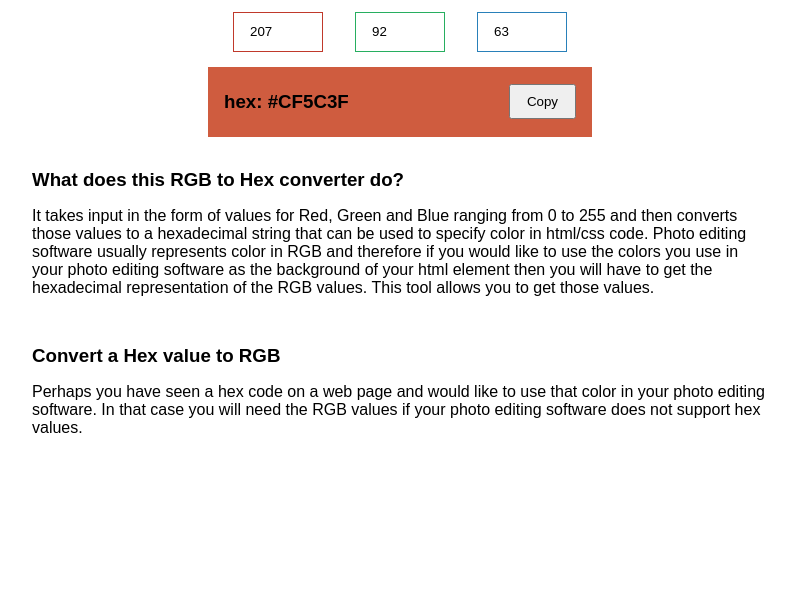
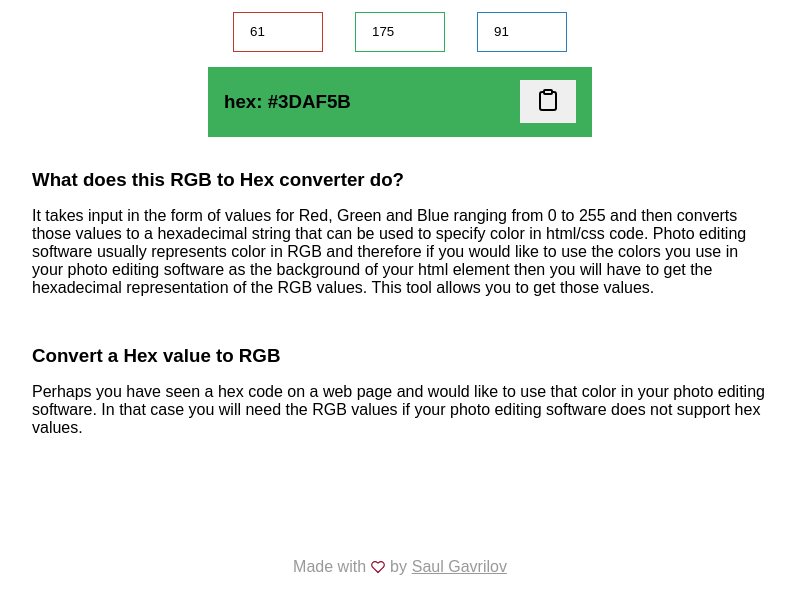
Before and after one commit to saulgavrilov/rgb-to-hex-color, a plain HTML site: page index.html in a window 1280 px wide. Shown: the part 208-800 px from the top of the page, without its empty margins (240-1035 px from the left). Drawn offline with Linux system fonts and the light colour scheme.

Commit message:
bugs fixes :beetle:

```diff
--- a/index.html
+++ b/index.html
@@ -22,7 +22,7 @@
         id="rInput"
         min="0"
         max="255"
-        value="207"
+        onfocus="value=''"
         placeholder="0 - 255"
       />
       <input
@@ -30,7 +30,7 @@
         id="gInput"
         min="0"
         max="255"
-        value="92"
+        onfocus="value=''"
         placeholder="0 - 255"
       />
       <input
@@ -38,14 +38,21 @@
         id="bInput"
         min="0"
         max="255"
-        value="63"
+        onfocus="value=''"
         placeholder="0 - 255"
       />
     </div>
 
     <div id="boxColor">
-      <h3>hex: #<span id="hexColor">CF5C3F</span></h3>
-      <button id="copyBtn">Copy</button>
+      <h3>hex: #<span id="hexColor"></span></h3>
+      <button id="copyBtn">
+        <svg viewBox="0 0 24 24">
+          <path
+            d="M16 4h2a2 2 0 0 1 2 2v14a2 2 0 0 1-2 2H6a2 2 0 0 1-2-2V6a2 2 0 0 1 2-2h2"
+          ></path>
+          <rect x="8" y="2" width="8" height="4" rx="1" ry="1"></rect>
+        </svg>
+      </button>
     </div>
 
     <div class="howItsWork">
@@ -74,6 +81,19 @@
       </p>
     </div>
 
+    <p class="copyright">
+      Made with
+      <svg viewBox="0 0 24 24">
+        <path
+          d="M20.84 4.61a5.5 5.5 0 0 0-7.78 0L12 5.67l-1.06-1.06a5.5 5.5 0 0 0-7.78 7.78l1.06 1.06L12 21.23l7.78-7.78 1.06-1.06a5.5 5.5 0 0 0 0-7.78z"
+        ></path>
+      </svg>
+      <span>by </span>
+      <a href="https://github.com/saulgavrilov" target="_blank">
+        Saul Gavrilov</a
+      >
+    </p>
+
     <script src="main.js"></script>
   </body>
 </html>
--- a/main.js
+++ b/main.js
@@ -1,15 +1,14 @@
 const rInput = document.querySelector("#rInput");
 const gInput = document.querySelector("#gInput");
 const bInput = document.querySelector("#bInput");
-let hexColor = document.querySelector("#hexColor");
 const boxColor = document.querySelector("#boxColor");
 const boxColorH3 = document.querySelector("#boxColor h3");
 const copyBtn = document.querySelector("#copyBtn");
-
-copyBtn.textContent = "Copy";
+const title = document.querySelector(".title");
+let hexColor = document.querySelector("#hexColor");
 
 document.addEventListener("keypress", (e) => {
-  if (e.keyCode === 13) {
+  if (e.keyCode === 13 || e.which === 13) {
     const nColor = rgb(
       parseInt(rInput.value),
       parseInt(gInput.value),
@@ -17,26 +16,9 @@ document.addEventListener("keypress", (e) => {
     );
     hexColor.textContent = nColor;
     boxColor.style.background = `#${nColor}`;
-
-    if (nColor === "000000") {
-      boxColorH3.style.color = "#FFFFFF";
-    }
-    if (nColor === "FFFFFF") {
-      boxColorH3.style.color = "#000000";
-    }
+    checker(nColor);
   }
 });
-
-copyBtn.addEventListener("click", () => {
-  navigator.clipboard.writeText(`#${hexColor.textContent}`);
-  copyBtn.textContent = "Copied";
-  setTimeout(() => {
-    copyBtn.textContent = "Copy";
-    console.log("c");
-  }, 1500);
-});
-
-clearInterval();
 
 const rgb = (r, g, b) => {
   const decToHex = (c) => {
@@ -51,3 +33,65 @@ const rgb = (r, g, b) => {
 
   return decToHex(r) + decToHex(g) + decToHex(b);
 };
+
+// Checker
+const checker = (cc) => {
+  if (cc === "000000") {
+    boxColorH3.style.color = "#FFFFFF";
+  }
+  if (cc === "FFFFFF") {
+    boxColorH3.style.color = "#000000";
+  }
+};
+
+copyBtn.addEventListener("click", () => {
+  // Copying the hex color to clipboard including the #
+  navigator.clipboard.writeText(`#${hexColor.textContent}`);
+
+  copyBtn.textContent = "Copied";
+  copyBtn.style.background = "#27AE60";
+  copyBtn.style.color = "#FFFFFF";
+  setTimeout(() => {
+    copyBtn.innerHTML = `
+      <svg viewBox="0 0 24 24">
+        <path
+          d="M16 4h2a2 2 0 0 1 2 2v14a2 2 0 0 1-2 2H6a2 2 0 0 1-2-2V6a2 2 0 0 1 2-2h2"
+        ></path>
+        <rect x="8" y="2" width="8" height="4" rx="1" ry="1"></rect>
+      </svg>
+      `;
+    copyBtn.style.background = "#FFFFFF";
+
+    // Generating new color for the copy button
+    const nColor = rgb(
+      parseInt(rInput.value),
+      parseInt(gInput.value),
+      parseInt(bInput.value)
+    );
+    hexColor.textContent = nColor;
+    copyBtn.style.color = `#${nColor}`;
+    checker(nColor);
+
+    // Choosing new color after copying the previous color
+    randomColor();
+  }, 1500);
+});
+
+// Random Color
+const randomColor = () => {
+  rInput.value = Math.floor(Math.random(0) * 255);
+  gInput.value = Math.floor(Math.random(0) * 255);
+  bInput.value = Math.floor(Math.random(0) * 255);
+  const nColor = rgb(
+    parseInt(rInput.value),
+    parseInt(gInput.value),
+    parseInt(bInput.value)
+  );
+  hexColor.textContent = nColor;
+  boxColor.style.background = `#${nColor}`;
+  checker(nColor);
+};
+
+title.addEventListener("click", randomColor);
+
+randomColor();
--- a/style.css
+++ b/style.css
@@ -13,8 +13,19 @@ body {
   font-family: sans-serif;
 }
 
+svg {
+  width: 24px;
+  height: 24px;
+  stroke: currentColor;
+  stroke-width: 2;
+  fill: none;
+  stroke-linecap: round;
+  stroke-linejoin: round;
+}
+
 .title {
   font-size: 7vmin;
+  user-select: none;
 }
 
 #inputs {
@@ -29,7 +40,6 @@ body {
   height: 40px;
   margin: 0.5rem 1rem;
   padding: 1rem;
-  /* flex: 1; */
   outline: none;
   transition: all 0.5s cubic-bezier(0.165, 0.84, 0.44, 1);
 }
@@ -64,13 +74,14 @@ body {
 
 #boxColor button {
   padding: 0.5rem 1rem;
+  outline: none;
+  border: none;
   cursor: pointer;
 }
 
 .howItsWork {
   width: 60%;
   margin: 1rem 0;
-  /* background: red; */
 }
 
 .howItsWork h3 {
@@ -81,3 +92,24 @@ body {
   padding: 0 1rem;
   font-size: 16px;
 }
+
+.copyright {
+  position: absolute;
+  bottom: 0;
+  width: 100%;
+  height: 50px;
+  display: flex;
+  align-items: center;
+  justify-content: center;
+  color: #999999;
+}
+
+.copyright svg {
+  color: #940b2d;
+  padding: 0 0.3rem;
+}
+
+.copyright a {
+  color: #999999;
+  padding-left: 0.3rem;
+}
```
Also changed, not shown: 1 other file.
